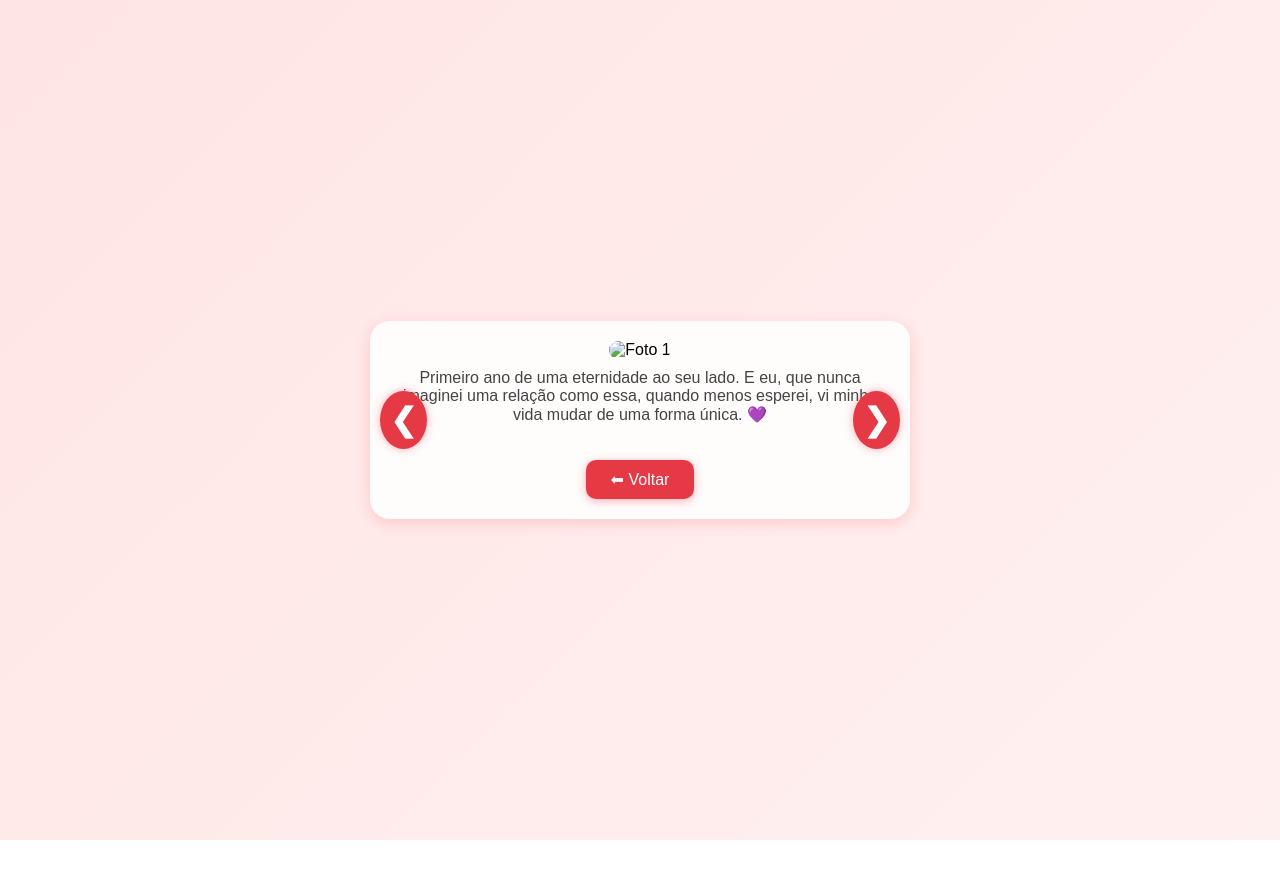
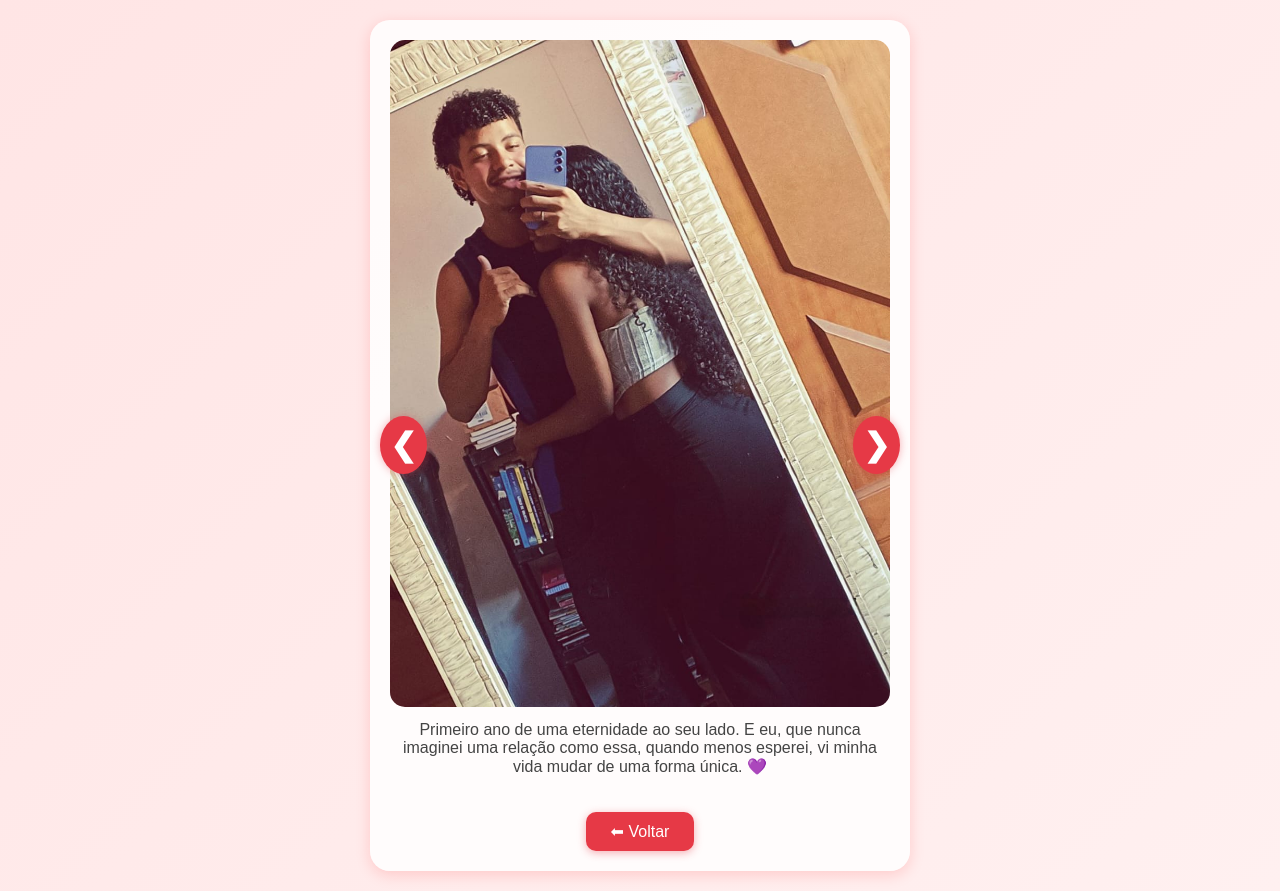
Before and after one commit to Emilykauanez/Raylton-Mariana, a plain HTML site: page primeira.html in a window 1280 px wide. Before the commit the page ends 840 px from the top, so only its background shows below. Drawn offline with Linux system fonts and the light colour scheme; files whose address does not match are found by name.

Commit message:
Update primeira.html

```diff
--- a/primeira.html
+++ b/primeira.html
@@ -12,7 +12,7 @@
         <button class="prev" onclick="changeSlide(-1)">&#10094;</button>
 
         <div class="slide">
-            <img src="/imagens/Imagem do WhatsApp de 2025-10-15 à(s) 22.24.20_f8e9f1d5.jpg" alt="Foto 1">
+            <img src="/Imagem do WhatsApp de 2025-10-15 à(s) 22.24.20_f8e9f1d5.jpg" alt="Foto 1">
             <p class="caption">
 Primeiro ano de uma eternidade ao seu lado. E eu, que nunca imaginei uma relação como essa, quando menos esperei, vi minha vida mudar de uma forma única. 💜</p>
         </div>
```
